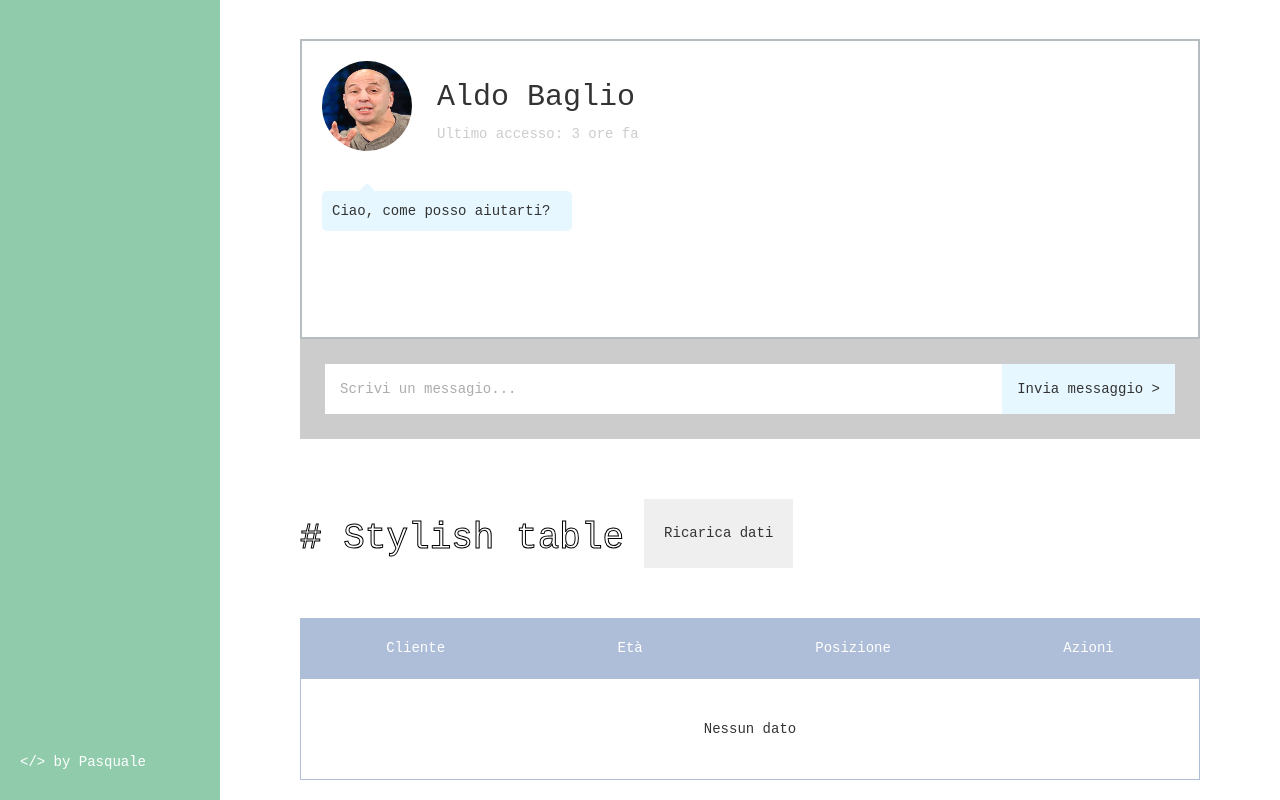
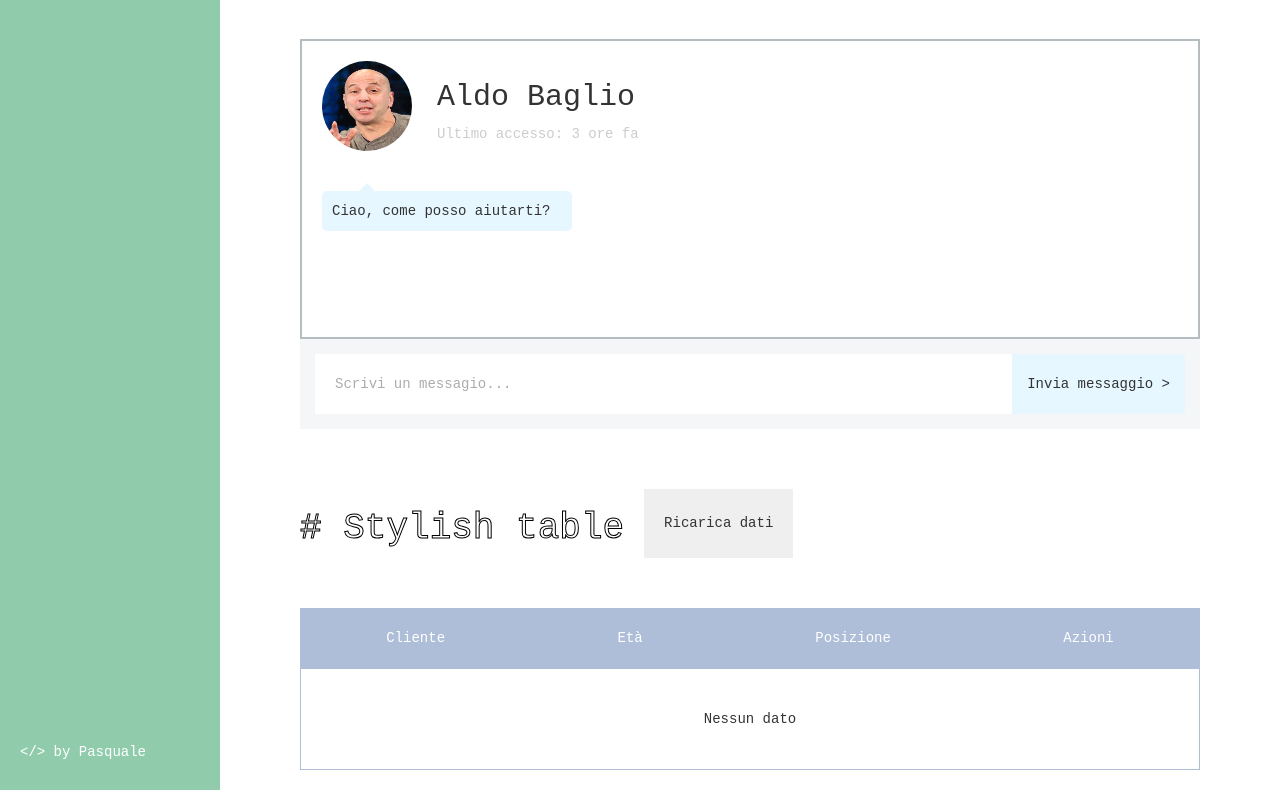
Before and after one commit to HikaruFN/armonia, a React (Create React App) app: page / in a window 1280 px wide. Shown: the part 672-1472 px from the top of the page. Built offline with nearby package versions, Linux system fonts and the light colour scheme.

Commit message:
chat css update

```diff
--- a/src/components/Chat.css
+++ b/src/components/Chat.css
@@ -51,8 +51,8 @@
   transform: rotate(45deg);
 }
 .request-container {
-  padding: 25px;
-  background-color: #cccccc;
+  padding: 15px;
+  background-color: #F5F6F8;
   border: none;
 }
 .request-details{
@@ -67,13 +67,14 @@
 }
 .request-container input {
   border: none;
-  width: 400px;
-  padding: 15px;
+  padding: 20px;
+  border-radius: 2px 0 0 2px;
   outline: none;
 }
 .request-container button {
   background-color: #e6f7ff;
   border: none;
+  border-radius: 0 2px 2px 0;
   font-family: "Source Code Pro", monospace;
   padding: 15px;
 }
@@ -81,7 +82,7 @@
 .user-question {
   margin: 10px 0;
   padding: 10px;
-  background-color: #cccccc;
+  background-color: #F5F6F8;
   border-radius: 5px;
   align-self: flex-end;
   text-align: right;
@@ -92,7 +93,7 @@
   position: absolute;
   width: 10px;
   height: 10px;
-  background-color: #cccccc;
+  background-color: #F5F6F8;
   bottom: 89%;
   left: 85%;
   content: '';
```
